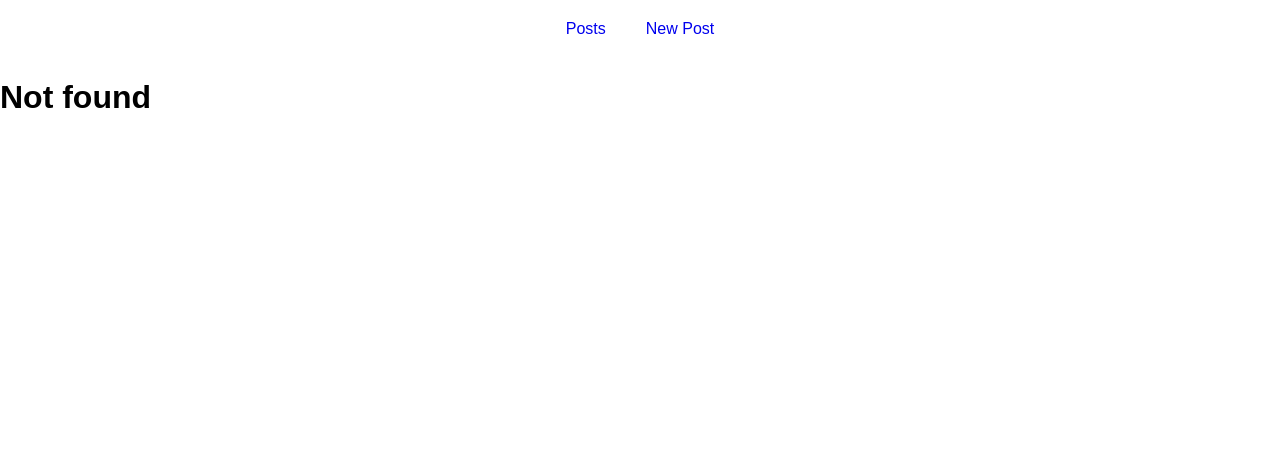
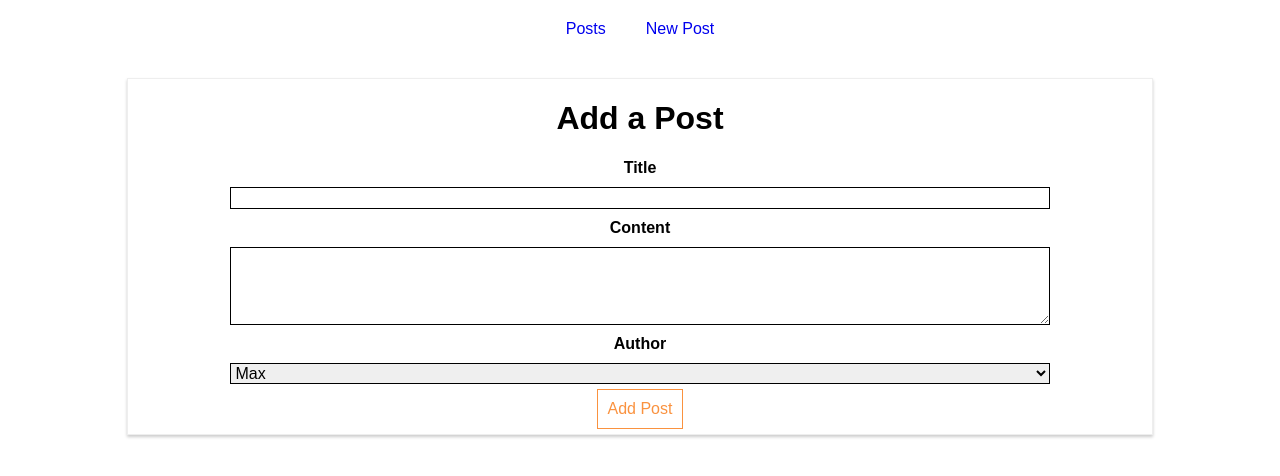
Before and after one commit to makomweb/notes-react-course, a React (Create React App) app in the folder starting-project/: page /new-post in a window 1280 px wide. Before the commit this address led to /not-found. Shown: the top 476 px of the page. Built offline with nearby package versions, Linux system fonts and the light colour scheme.

Commit message:
enable browsing to the 'new-post' page

```diff
--- a/starting-project/src/containers/Blog/Blog.js
+++ b/starting-project/src/containers/Blog/Blog.js
@@ -9,7 +9,7 @@ import Posts from './Posts/Posts';
 
 class Blog extends Component {
     state = {
-        auth: false
+        auth: true
     }
 
     render() {
@@ -37,7 +37,7 @@ class Blog extends Component {
                     </nav>
                 </header>
                 <Switch>
-                    <Route path="/new-post" component={NewPost} />
+                    {this.state.auth ? <Route path="/new-post" component={NewPost} /> : null}
                     <Route path="/posts" component={Posts} />
                     {/* <Route path="/" component={Posts} /> */}
                     {/* <Redirect from="/" to="/posts" /> */}
--- a/starting-project/src/containers/Blog/NewPost/NewPost.js
+++ b/starting-project/src/containers/Blog/NewPost/NewPost.js
@@ -14,7 +14,7 @@ class NewPost extends Component {
 
     componentDidMount = () => {
         // if user is not authenticated
-        this.props.history.replace('/not-found');
+        //this.props.history.replace('/not-found');
 
         console.log(this.props);
     }
```
